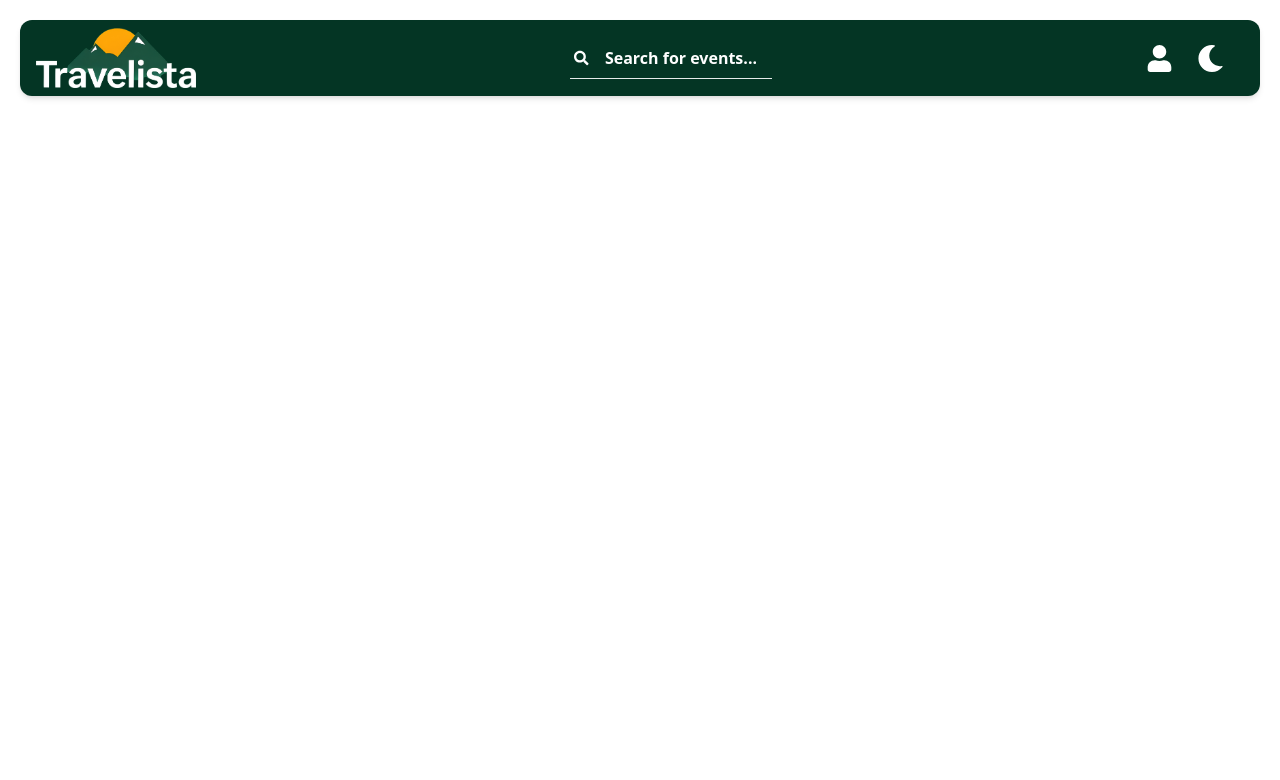
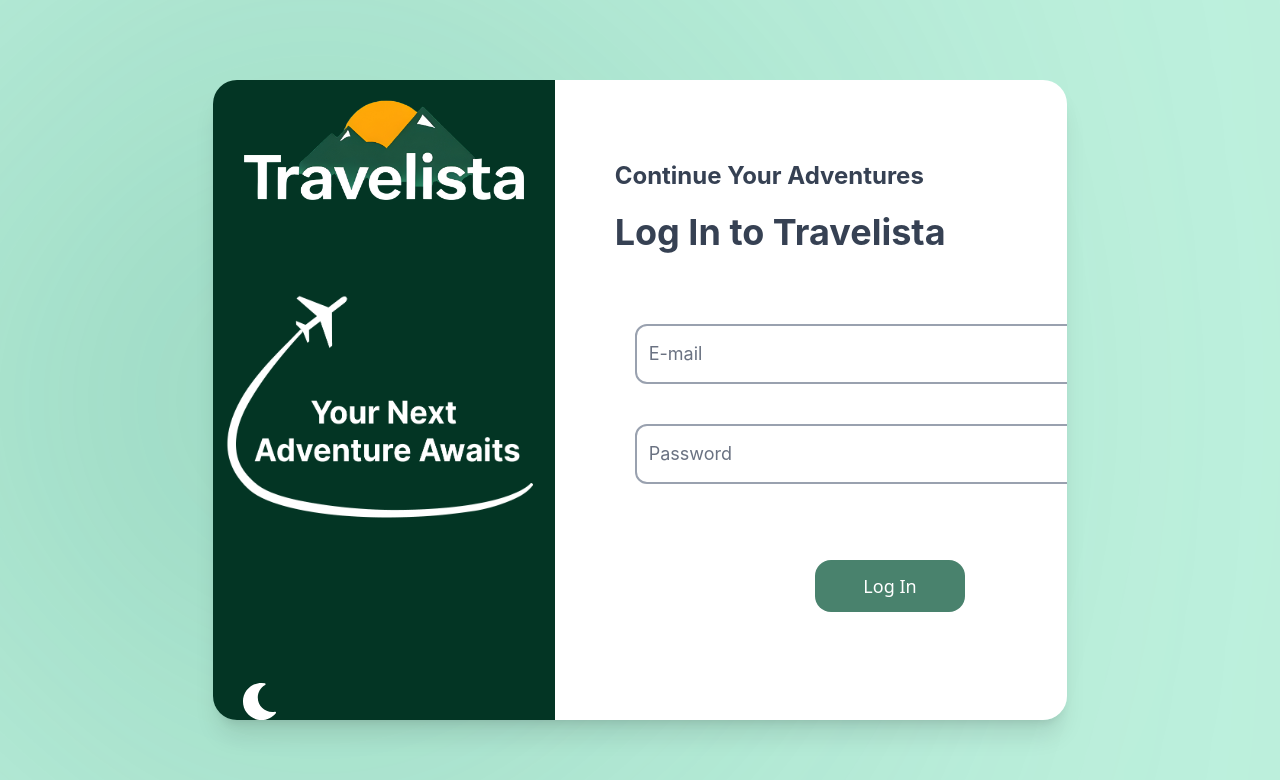
Before and after one commit to Dark2343/Travelista, a React (Vite) app in the folder frontend/: page /login in a window 1280 px wide. Before the commit this address had no page. Shown: the top 780 px of the page. Built offline with nearby package versions, Linux system fonts and the light colour scheme.

Commit message:
Login page almost done

```diff
--- a/frontend/src/App.jsx
+++ b/frontend/src/App.jsx
@@ -1,21 +1,38 @@
+import { BrowserRouter as Router, Route, Routes, useLocation } from 'react-router-dom';
 import Navbar from './components/Navbar';
 import EventMenu from './pages/EventMenu';
 import CreateEvent from './pages/CreateEvent';
 import EventDetails from './pages/EventDetails';
-import { BrowserRouter as Router, Route, Routes } from 'react-router-dom';
+import Login from './pages/Login';
+import Register from './pages/Register';
 
+
+function AppContent() {
+
+  const location = useLocation(); // Get the current location
+  const hideNavbarRoutes = ['/login', '/register']; // Define the routes where you want to hide the navbar
+  const shouldHideNavbar = hideNavbarRoutes.includes(location.pathname); // Check if the current route is in the hideNavbarRoutes array (true or false)
+
+  return (
+    <>
+      {!shouldHideNavbar && <Navbar />}
+      <div className={shouldHideNavbar ? '' : "pt-18"}>
+        <Routes>
+          <Route path="/" element={<EventMenu />} />
+          <Route path="/events/:id" element={<EventDetails />} />
+          <Route path="/dashboard/createEvent" element={<CreateEvent />} />
+          <Route path="/login" element={<Login />} />
+          <Route path="/register" element={<Register />} />
+        </Routes>
+      </div>
+    </>
+  );
+}
 
 function App() {
   return (
     <Router>
-      <Navbar />
-      <div className="pt-18">
-        <Routes>
-          <Route path="/" element={<EventMenu />} />
-          <Route path="/events/:id" element={<EventDetails />} />
-          <Route path="/dashboard/createEvent" element={<CreateEvent />} />
-        </Routes>
-      </div>
+      <AppContent />
     </Router>
   );
 }
--- a/frontend/src/components/Navbar.jsx
+++ b/frontend/src/components/Navbar.jsx
@@ -50,7 +50,9 @@ export default function Navbar() {
                 </div>
 
                 <div className="flex space-x-6 text-white mr-5">
-                    <FaUser className="cursor-pointer" size={27}></FaUser>
+                    <Link to="/login">
+                        <FaUser className="cursor-pointer" size={27}></FaUser>
+                    </Link>
                     <div className="cursor-pointer" onClick={toggleDarkMode}>
                         {isDarkMode ? (
                             <FaSun size={27} className="text-white" />
--- a/frontend/src/pages/Login.jsx
+++ b/frontend/src/pages/Login.jsx
@@ -0,0 +1,134 @@
+import logo from '../assets/logo.png';
+import slogan from '../assets/slogan.png';
+import Loading from '../components/Loading';
+import axios from '../services/api';
+import { useState, useEffect } from "react";
+import { useNavigate } from 'react-router-dom';
+import { Link } from "react-router-dom";
+import { FaSun, FaMoon } from 'react-icons/fa';
+
+
+export default function Login() {
+    // Initialize the theme state by checking localStorage
+    const getInitialTheme = () => {
+        // Try to read from localStorage if the theme is already saved
+        const savedTheme = localStorage.getItem("theme");
+        // If theme exists in localStorage, return it, else default to 'light'
+        return savedTheme ? savedTheme === "dark" : false; // false means 'light'
+    };
+
+    const [isDarkMode, setIsDarkMode] = useState(getInitialTheme); // Get initial theme state
+    const [email, setEmail] = useState('');
+    const [password, setPassword] = useState('');
+    const [loading, setLoading] = useState(false);
+    const navigate = useNavigate(); // Initialize the navigate function
+
+    // Save the theme to localStorage when isDarkMode changes
+    useEffect(() => {
+        if (isDarkMode) {
+            localStorage.setItem("theme", "dark");
+            document.documentElement.classList.add("dark");
+        } else {
+            localStorage.setItem("theme", "light");
+            document.documentElement.classList.remove("dark");
+        }
+    }, [isDarkMode]); // Dependency on isDarkMode to trigger theme change
+
+    // Function to toggle dark mode
+    const toggleDarkMode = () => {
+        setIsDarkMode((prev) => !prev); // Toggle theme
+    };
+
+    // Handle form submission
+    const loginUser = async (userData) => {
+        setLoading(true);
+        try {
+            const response = await axios.post('/users/login', userData);
+            localStorage.setItem('token', response.data.token); // Store token in localStorage
+            console.log('User logged in successfully:', response.data);
+            navigate('/'); // Redirect to home page
+        } catch (error) {
+            console.error('Error logging in:', error);
+            alert('Error logging in. Please try again.');
+        } finally {
+            setLoading(false);
+        }
+    };
+
+    const handleSubmit = () => {
+
+        // Validate form fields
+        if (!email || !password) {
+            alert('Please fill in all fields');
+            return;
+        }
+
+        const userData = {
+            "email": email,
+            "password": password,
+        };
+
+        loginUser(userData);
+    };
+
+  return (
+    <div className="relative bg-[#bdf0dd] dark:bg-[#134131] h-screen">
+        {/* Blurred circle background */}
+        <div className="absolute w-[500px] h-[450px] rounded-full bg-[#2a8d6a] blur-[300px] dark:bg-white dark:blur-[500px] dark:opacity-70 left-1/4 top-1/2 -translate-x-1/2 -translate-y-1/2 z-0" />
+        {/* Container */}
+        <div className="relative z-10 flex items-center justify-center h-screen">
+            {/* Transparent Big Container */}
+            <div className="bg-transparent shadow-xl rounded-3xl w-2/3 h-4/5 flex overflow-hidden">
+                {/* Green Part Container */}
+                <div className="bg-[#033524] w-2/5 h-full flex flex-col ">
+                    <Link to="/">
+                        <img src={logo} alt={<Loading />} className="h-25 w-70 mt-5 mx-auto select-none pointer-events-none" />
+                    </Link>
+                    <img src={slogan} alt={<Loading />} className="h-80 w-120 mt-20 mx-auto select-none pointer-events-none" />
+                    <div className="cursor-pointer mt-38 ml-7" onClick={toggleDarkMode}>
+                        {isDarkMode ? (
+                            <FaSun className="text-white" size={37} />
+                        ) : (
+                            <FaMoon className="text-white" size={37} />
+                        )}
+                    </div>
+                </div>
+                {/* White Part Container */}
+                <div className="bg-white w-3/5 h-full flex flex-col pl-15 pt-20">
+                    {/* Header Text */}
+                    <div className="flex flex-col items-start mb-18">
+                        <h1 className="text-2xl font-inter font-bold text-center  text-gray-700">Continue Your Adventures</h1>
+                        <h1 className="text-4xl font-inter font-bold text-center mt-5 text-gray-700">Log In to Travelista </h1>
+                    </div>
+
+                    {/* Email and Password Fields */}
+                    <div className ='flex flex-col justify-between gap-6 ml-5'>
+                        <input
+                            type="text"
+                            placeholder="E-mail"
+                            value={email}
+                            onChange={(e) => setEmail(e.target.value)}
+                            className="w-[450px] h-[60px] bg-transparent text-gray-700 font-inter rounded-xl border-2 border-gray-400 px-3 mb-4
+                                placeholder-gray-500 placeholder:font-inter placeholder:text-lg
+                                focus:ring-2 focus:outline-none focus:border-green-600 focus:ring-green-600 transition"/>
+                        <input
+                            type="text"
+                            placeholder="Password"
+                            value={password}
+                            onChange={(e) => setPassword(e.target.value)}
+                            className="w-[450px] h-[60px] bg-transparent text-gray-700 font-inter rounded-xl border-2 border-gray-400 px-3 mb-4
+                                placeholder-gray-500 placeholder:font-inter placeholder:text-lg
+                                focus:ring-2 focus:outline-none focus:border-green-600 focus:ring-green-600 transition"/>
+                    </div>
+
+                    {/* Login Button */}
+                    <button className="py-3 w-1/3 ml-50 mt-15 bg-button-dark-mode text-white text-lg font-medium rounded-2xl hover:bg-button-hover-dark-mode transition cursor-pointer"
+                        onClick={handleSubmit}>
+                        {loading ? <Loading/> : 'Log In'}
+                    </button>
+                </div>
+            </div>
+        </div>
+    </div>
+  );
+}
--- a/frontend/src/pages/Register.jsx
+++ b/frontend/src/pages/Register.jsx
@@ -0,0 +1,3 @@
+export default function Register(){
+
+}
```
Also changed, not shown: frontend/src/assets/slogan.png (added).
